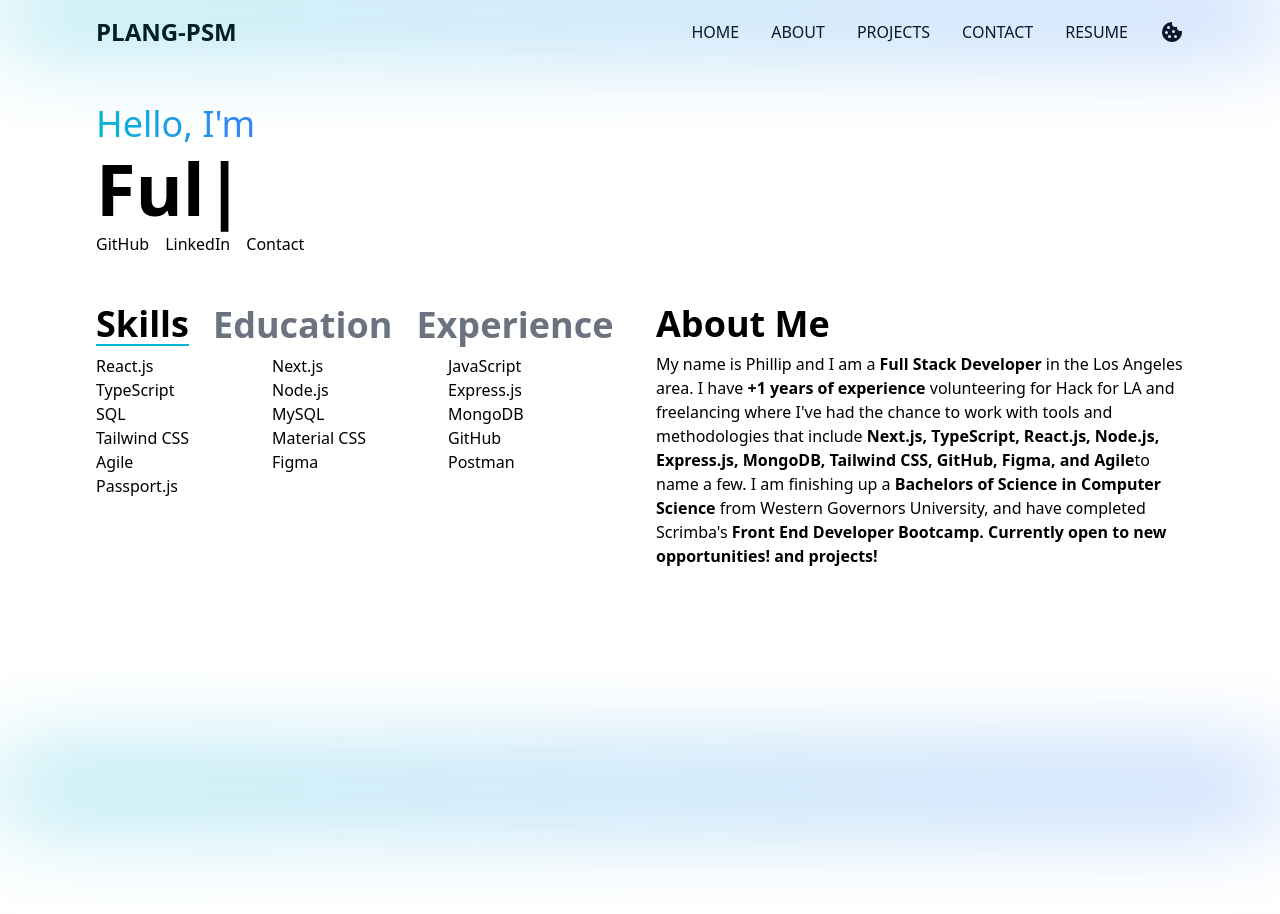
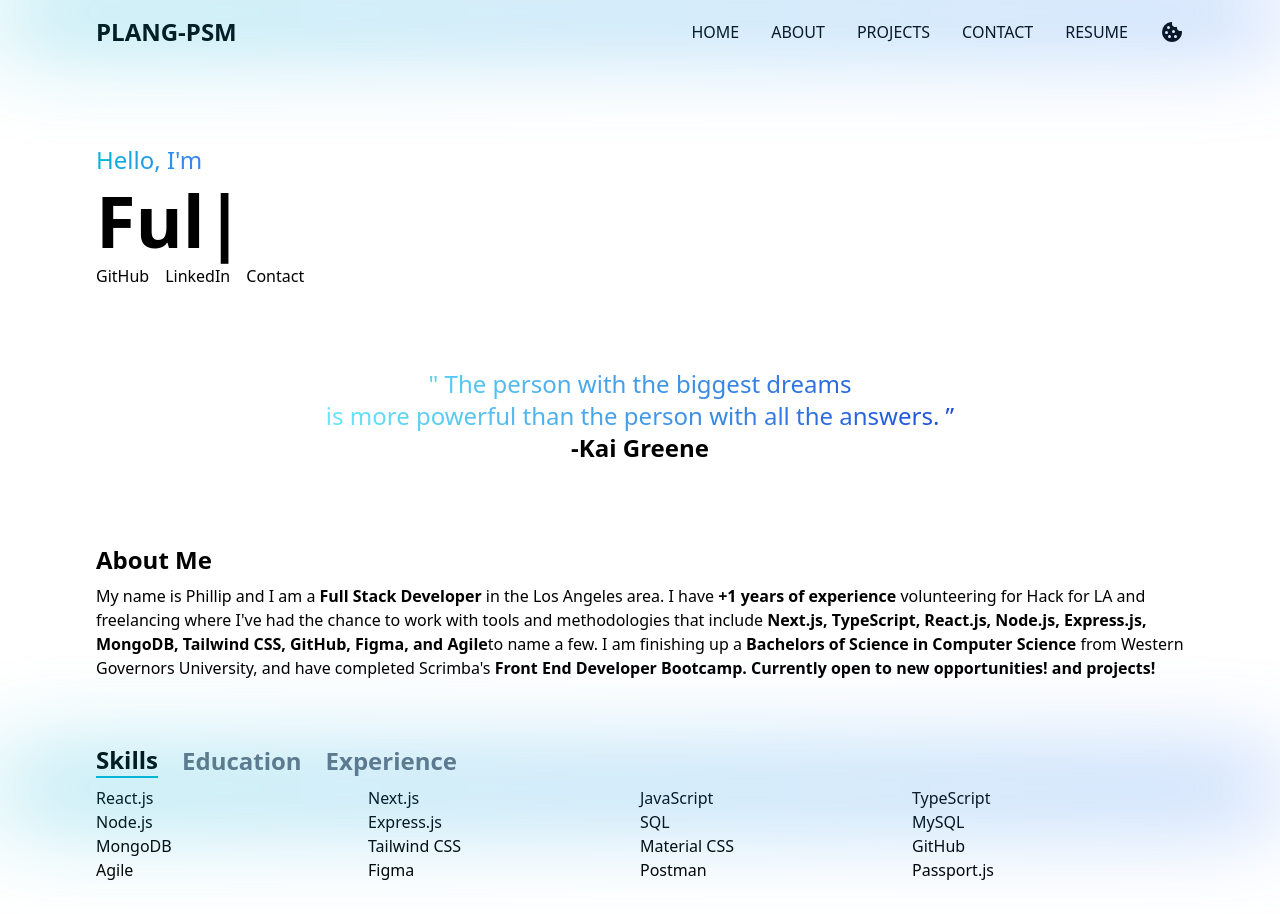
Before and after one commit to plang-psm/portfolio-v3, a Next.js app: page / in a window 1280 px wide. Before the commit the page ends 800 px from the top, so only its background shows below. Built offline with nearby package versions, Linux system fonts and the light colour scheme.

Commit message:
add hover animation on skills title, add quote

```diff
--- a/app/page.tsx
+++ b/app/page.tsx
@@ -22,22 +22,22 @@ export default function Home() {
       id: 'skills',
       content: (
         <ul className='flex flex-row flex-wrap '>
-          <li className='basis-1/3 text-start'>React.js</li>
-          <li className='basis-1/3 text-start'>Next.js</li>
-          <li className='basis-1/3 text-start'>JavaScript</li>
-          <li className='basis-1/3 text-start'>TypeScript</li>
-          <li className='basis-1/3 text-start'>Node.js</li>
-          <li className='basis-1/3 text-start'>Express.js</li>
-          <li className='basis-1/3 text-start'>SQL</li>
-          <li className='basis-1/3 text-start'>MySQL</li>
-          <li className='basis-1/3 text-start'>MongoDB</li>
-          <li className='basis-1/3 text-start'>Tailwind CSS</li>
-          <li className='basis-1/3 text-start'>Material CSS</li>
-          <li className='basis-1/3 text-start'>GitHub</li>
-          <li className='basis-1/3 text-start'>Agile</li>
-          <li className='basis-1/3 text-start'>Figma</li>
-          <li className='basis-1/3 text-start'>Postman</li>
-          <li className='basis-1/3 text-start'>Passport.js</li>
+          <li className='basis-1/3 md:basis-1/4 text-start'>React.js</li>
+          <li className='basis-1/3 md:basis-1/4 text-start'>Next.js</li>
+          <li className='basis-1/3 md:basis-1/4 text-start'>JavaScript</li>
+          <li className='basis-1/3 md:basis-1/4 text-start'>TypeScript</li>
+          <li className='basis-1/3 md:basis-1/4 text-start'>Node.js</li>
+          <li className='basis-1/3 md:basis-1/4 text-start'>Express.js</li>
+          <li className='basis-1/3 md:basis-1/4 text-start'>SQL</li>
+          <li className='basis-1/3 md:basis-1/4 text-start'>MySQL</li>
+          <li className='basis-1/3 md:basis-1/4 text-start'>MongoDB</li>
+          <li className='basis-1/3 md:basis-1/4 text-start'>Tailwind CSS</li>
+          <li className='basis-1/3 md:basis-1/4 text-start'>Material CSS</li>
+          <li className='basis-1/3 md:basis-1/4 text-start'>GitHub</li>
+          <li className='basis-1/3 md:basis-1/4 text-start'>Agile</li>
+          <li className='basis-1/3 md:basis-1/4 text-start'>Figma</li>
+          <li className='basis-1/3 md:basis-1/4 text-start'>Postman</li>
+          <li className='basis-1/3 md:basis-1/4 text-start'>Passport.js</li>
         </ul>
       ),
     },
@@ -130,7 +130,7 @@ export default function Home() {
             </div>
             <p className='font-bold pt-2'>
               Mementos{' '}
-              <span className='font-thin bg-cyan-500 px-1 py-[0.5] text-sm'>
+              <span className='font-normal bg-cyan-600 px-1 py-[0.5] text-sm'>
                 Coming soon
               </span>
             </p>
@@ -140,8 +140,8 @@ export default function Home() {
               </p>
             </div>
             <p className='font-bold pt-2'>
-              Adative Fields{' '}
-              <span className='font-thin bg-cyan-500 px-1 py-[0.5] text-sm'>
+              Adaptive Fields{' '}
+              <span className='font-normal bg-cyan-600 px-1 py-[0.5] text-sm'>
                 Coming soon
               </span>
             </p>
@@ -166,10 +166,10 @@ export default function Home() {
   };
 
   return (
-    <div className='pt-10 flex flex-col gap-2'>
+    <div className='mt-20 flex flex-col gap-2'>
       {/* Heading */}
       <div className='Heading page'>
-        <h1 className='text-xl md:text-3xl lg:text-4xl font-medium bg-gradient-to-r from-cyan-500 to-blue-500 bg-clip-text text-transparent inline-block'>
+        <h1 className='text-xl md:text-2xl font-medium bg-gradient-to-r from-cyan-500 to-blue-500 bg-clip-text text-transparent inline-block'>
           Hello, I'm
         </h1>
       </div>
@@ -207,9 +207,17 @@ export default function Home() {
           Contact
         </Link>
       </div>
-      <div className='about-skills md:grid md:grid-cols-2 md:gap-8'>
-        <div className='mt-10 md:order-2'>
-          <h2 className='text-xl md:text-2xl lg:text-4xl font-extrabold'>
+      <div className='mt-14 text-xl md:text-2xl p-4 text-center'>
+      <p className=" bg-gradient-to-r from-cyan-300 to-blue-700 bg-clip-text text-transparent inline-block">
+      " The person with the biggest dreams <br></br> is more powerful than the person with all the answers. ”
+      </p>
+      <p className='font-bold'>-Kai Greene </p>
+
+      </div>
+
+      <div className='about-skills'>
+        <div className='mt-14'>
+          <h2 className='text-xl md:text-2xl font-extrabold'>
             About Me
           </h2>
           <p className='pt-2 font-light'>
@@ -223,7 +231,7 @@ export default function Home() {
               Next.js, TypeScript, React.js, Node.js, Express.js, MongoDB,
               Tailwind CSS, GitHub, Figma, and Agile
             </span>
-            to name a few. I am finishing up a{' '}
+             to name a few. I am finishing up a{' '}
             <span className='font-bold'>
               Bachelors of Science in Computer Science
             </span>{' '}
@@ -234,9 +242,10 @@ export default function Home() {
             </span>
           </p>
         </div>
+        </div>
 
-        <div className='skills-education mt-10 md:order-1'>
-          <div className='skills-edu flex text-xl md:text-2xl lg:text-4xl font-extrabold'>
+        <div className='skills-education mt-14'>
+          <div className='skills-edu flex text-xl md:text-2xl font-extrabold'>
             <TabButton
               selectTab={() => handleTabChange('skills')}
               active={tab === 'skills'}
@@ -260,7 +269,7 @@ export default function Home() {
             {TAB_DATA.find((t) => t.id === tab).content}
           </div>
         </div>
-      </div>
+
     </div>
   );
 }
--- a/components/TabButton.tsx
+++ b/components/TabButton.tsx
@@ -7,7 +7,7 @@ const TabButton = ({active, selectTab, children}) => {
 
   return (
     <button onClick={selectTab}>
-      <p className={`mr-6 font-semibold ${btnClasses}`}>{children}</p>
+      <p className={`mr-6 font-semibold ${btnClasses} hover:-translate-y-1`}>{children}</p>
     </button>
   )
 }
--- a/components/ThemeToggle.tsx
+++ b/components/ThemeToggle.tsx
@@ -29,7 +29,7 @@ const ThemeToggle = () => {
   };
 
   return (
-    <button className='flex w-full h-full text-2xl items-center'>
+    <button aria-label='theme toggle icon' className='flex w-full h-full text-2xl items-center'>
       {renderThemeToggler()}
     </button>
   );
```
